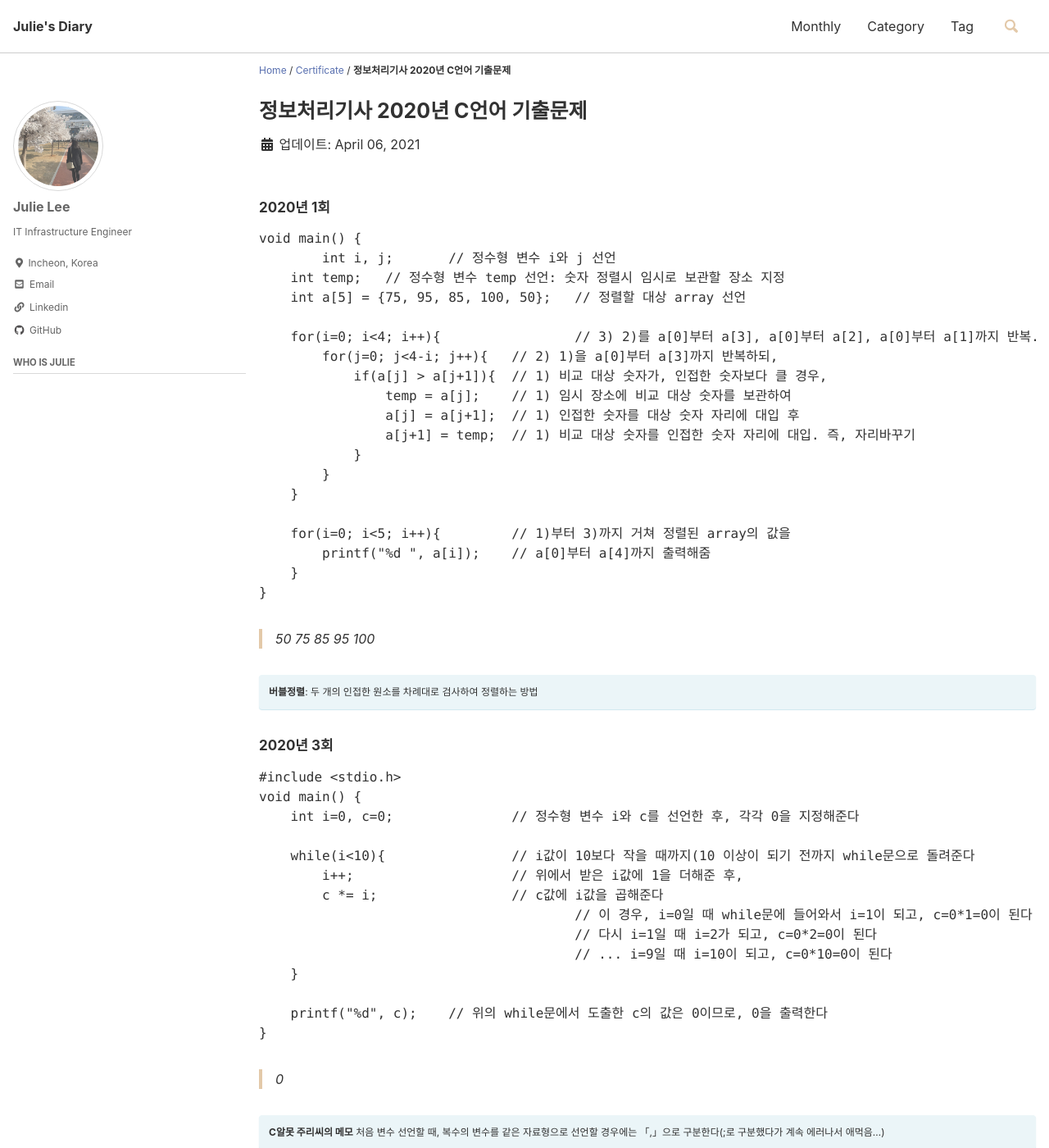
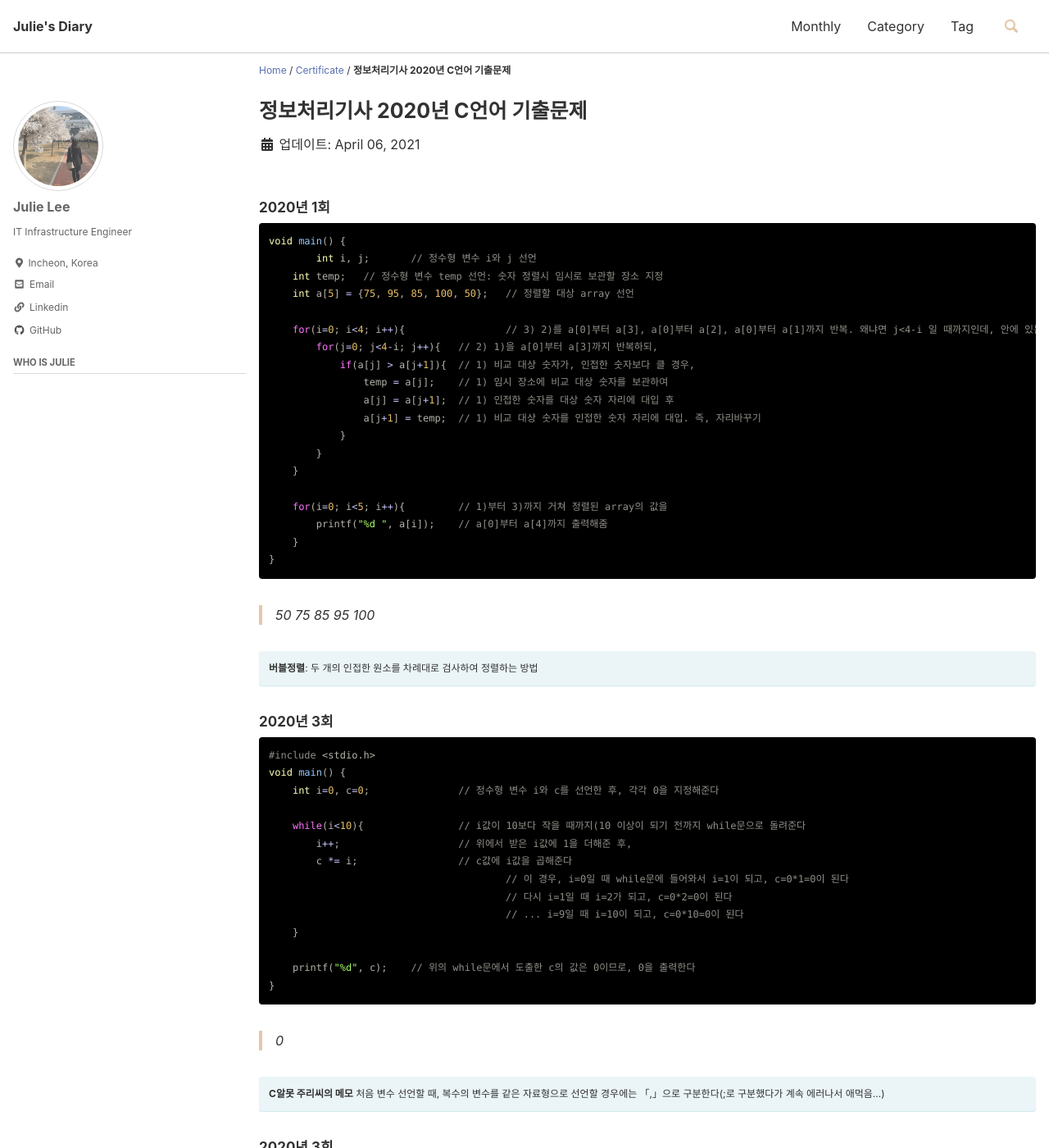
Before and after one commit to smilejulie0812/smilejulie0812.github.io, a Jekyll site: the page built from _posts/2021-04-06-engineerinformationprocessing003.md, in a window 1280 px wide and 1400 px high. Shown: the whole window at 82% size. Built offline with Jekyll 4.4.1, drawn with Linux system fonts in a browser that asks for light colours; cached includes are drawn as plain includes; some of the changed text lies outside the part shown.

Commit message:
Update 2021-04-06-engineerinformationprocessing003.md

````diff
--- a/_posts/2021-04-06-engineerinformationprocessing003.md
+++ b/_posts/2021-04-06-engineerinformationprocessing003.md
@@ -10,7 +10,7 @@ sidebar:
   nav: "docs"
 ---
 #### 2020년 1회
-```C
+```c++
 void main() {
 	int i, j;	// 정수형 변수 i와 j 선언
     int temp;	// 정수형 변수 temp 선언: 숫자 정렬시 임시로 보관할 장소 지정
@@ -37,7 +37,7 @@ void main() {
 {: .notice--info}
 
 #### 2020년 3회
-```C
+```c++
 #include <stdio.h>
 void main() {
     int i=0, c=0;		// 정수형 변수 i와 c를 선언한 후, 각각 0을 지정해준다
@@ -61,7 +61,7 @@ void main() {
 </div>
 
 #### 2020년 3회
-```C
+```c++
 #include <stdio.h>
 int r1() {
     return 4; // 4) r1 메소드의 값으로 4를 반환하므로 r10에 대입한다
@@ -80,7 +80,7 @@ int main(){
 >234
 
 #### 2020년 4회
-```C
+```c++
 #include <stdio.h>
 
 void main(){
````
